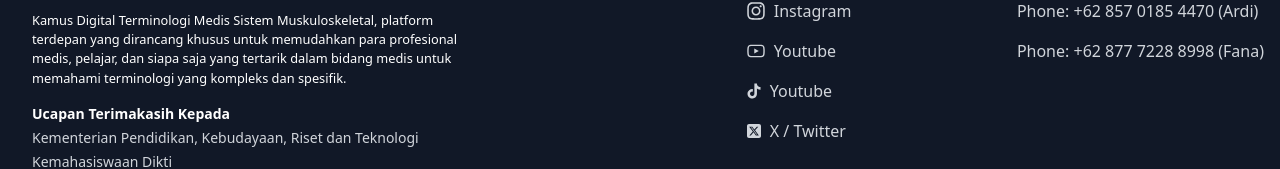
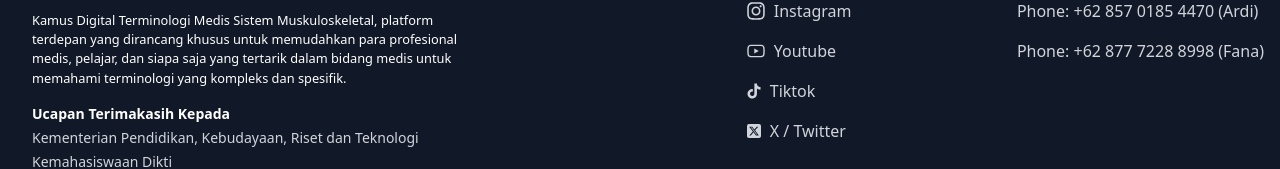
Before and after one commit to Ardiansyah1506/kamus-MusTerm, a Next.js app: page /terminologi in a window 1280 px wide. Shown: the part 941-1110 px from the top of the page. Built offline with nearby package versions, Linux system fonts and the light colour scheme.

Commit message:
Update footer.js

```diff
--- a/components/footer.js
+++ b/components/footer.js
@@ -90,7 +90,7 @@ export const Footer = () => {
                     <div class="flex gap-2 justify-start items-center">
                       <IoLogoTiktok />
                       <span className="hover:underline cursor-pointer">
-                        Youtube
+                        Tiktok
                       </span>
                     </div>
                   </Link>
```
